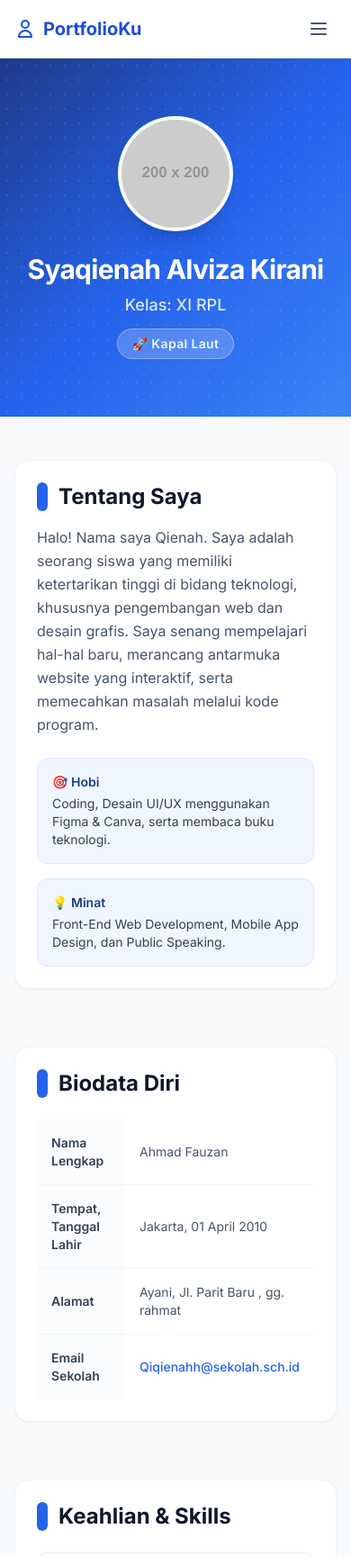
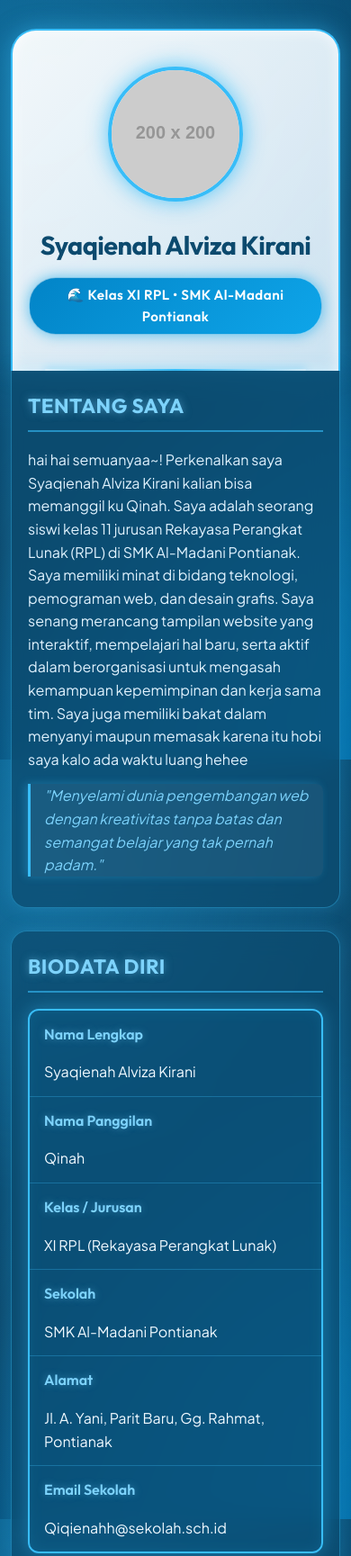
Before and after one commit to syqienlvz/portopolio-pribadi, a plain HTML site: page index.html in a window 390 px wide. Shown: the top 1729 px of the page at 90% size. Drawn offline with nearby package versions, Linux system fonts and the light colour scheme; placeholder pictures from the web are drawn by us.

Commit message:
Update index.html

```diff
--- a/index.html
+++ b/index.html
@@ -3,222 +3,324 @@
 <head>
     <meta charset="UTF-8">
     <meta name="viewport" content="width=device-width, initial-scale=1.0">
-    <title>Website Profile Pribadi - Portfolio</title>
-    <!-- Tailwind CSS CDN -->
-    <script src="https://cdn.tailwindcss.com"></script>
-    <script>
-        tailwind.config = {
-            theme: {
-                extend: {
-                    colors: {
-                        primary: {
-                            50: '#eff6ff',
-                            100: '#dbeafe',
-                            500: '#3b82f6',
-                            600: '#2563eb',
-                            700: '#1d4ed8',
-                            800: '#1e40af',
-                            900: '#1e3a8a',
-                        }
-                    }
-                }
+    <title>Profil Pribadi - Syaqienah Alviza Kirani</title>
+    <!-- GOOGLE FONTS: Plus Jakarta Sans & Outfit untuk Tampilan Modern, Clean, & Luxury -->
+    <link rel="preconnect" href="https://fonts.googleapis.com">
+    <link rel="preconnect" href="https://fonts.gstatic.com" crossorigin>
+    <link href="https://fonts.googleapis.com/css2?family=Outfit:wght@400;500;600;700&family=Plus+Jakarta+Sans:wght@400;500;600;700&display=swap" rel="stylesheet">
+
+    <style>
+        * {
+            margin: 0;
+            padding: 0;
+            box-sizing: border-box;
+            font-family: 'Plus Jakarta Sans', sans-serif;
+        }
+
+        body {
+            /* Tema Biru Muda Mewah & Elegan dengan Nuansa Laut */
+            background-color: #0c4a6e;
+            background-image:
+                radial-gradient(circle at 15% 15%, rgba(56, 189, 248, 0.25) 0%, transparent 45%),
+                radial-gradient(circle at 85% 85%, rgba(14, 165, 233, 0.2) 0%, transparent 50%),
+                linear-gradient(135deg, #075985 0%, #0c4a6e 50%, #0369a1 100%);
+            background-attachment: fixed;
+            color: #f0f9ff;
+            line-height: 1.6;
+            min-height: 100vh;
+        }
+
+        .container {
+            max-width: 820px;
+            margin: 50px auto;
+            padding: 20px;
+        }
+
+        /* Hero / Header Section Berkesan Mewah, Elegan & Clean */
+        .hero {
+            background: linear-gradient(135deg, rgba(255, 255, 255, 0.95), rgba(224, 242, 254, 0.9));
+            backdrop-filter: blur(12px);
+            color: #0369a1;
+            text-align: center;
+            padding: 55px 25px;
+            border-radius: 28px 28px 0 0;
+            border: 2px solid #38bdf8;
+            border-bottom: none;
+            box-shadow: 0 0 25px rgba(56, 189, 248, 0.5), inset 0 0 15px rgba(255, 255, 255, 0.8);
+            position: relative;
+        }
+
+        .profile-img {
+            width: 150px;
+            height: 150px;
+            border-radius: 50%;
+            border: 4px solid #38bdf8;
+            object-fit: cover;
+            margin-bottom: 18px;
+            box-shadow: 0 0 25px rgba(56, 189, 248, 0.8);
+        }
+
+        .hero h1 {
+            font-family: 'Outfit', sans-serif;
+            font-size: 2.5rem;
+            font-weight: 700;
+            color: #0c4a6e;
+            letter-spacing: -0.5px;
+            margin-bottom: 8px;
+        }
+
+        .tagline {
+            display: inline-block;
+            background: linear-gradient(135deg, #0284c7, #0ea5e9);
+            color: #ffffff;
+            font-family: 'Outfit', sans-serif;
+            font-weight: 600;
+            padding: 7px 22px;
+            border-radius: 30px;
+            font-size: 0.95rem;
+            letter-spacing: 0.5px;
+            box-shadow: 0 0 15px rgba(14, 165, 233, 0.6);
+            border: 1px solid rgba(255, 255, 255, 0.5);
+            margin-top: 5px;
+        }
+
+        /* Pembatas Aksen Putih Tipis & Soft Cyan Bercahaya */
+        .hero::after {
+            content: '';
+            position: absolute;
+            bottom: 0;
+            left: 10%;
+            width: 80%;
+            height: 2px;
+            background: linear-gradient(90deg, rgba(255,255,255,0.2), #38bdf8, rgba(255,255,255,0.2));
+            box-shadow: 0 0 10px #38bdf8;
+            border-radius: 2px;
+        }
+
+        /* Kartu Konten Utama Tema Lautan Mewah (*Glassmorphism dengan Glow Effect*) */
+        section {
+            background: rgba(12, 74, 110, 0.7);
+            backdrop-filter: blur(16px);
+            -webkit-backdrop-filter: blur(16px);
+            margin-bottom: 25px;
+            padding: 30px 35px;
+            border-radius: 18px;
+            border: 1px solid rgba(56, 189, 248, 0.4);
+            box-shadow: 0 0 20px rgba(56, 189, 248, 0.25);
+            transition: all 0.3s ease;
+        }
+
+        section:hover {
+            box-shadow: 0 0 30px rgba(56, 189, 248, 0.45);
+            border-color: rgba(125, 211, 252, 0.8);
+        }
+
+        .card-start {
+            border-radius: 0 0 18px 18px;
+            border-top: none;
+        }
+
+        h2 {
+            font-family: 'Outfit', sans-serif;
+            color: #7dd3fc;
+            margin-bottom: 18px;
+            border-bottom: 2px solid rgba(56, 189, 248, 0.6);
+            padding-bottom: 8px;
+            letter-spacing: 0.5px;
+            font-size: 1.4rem;
+            text-transform: uppercase;
+            text-shadow: 0 0 10px rgba(125, 211, 252, 0.5);
+        }
+
+        /* Desain Tabel Biodata Bercahaya */
+        table {
+            width: 100%;
+            border-collapse: separate;
+            border-spacing: 0;
+            border-radius: 12px;
+            overflow: hidden;
+            border: 2px solid #38bdf8;
+            box-shadow: 0 0 20px rgba(56, 189, 248, 0.4), inset 0 0 15px rgba(56, 189, 248, 0.15);
+        }
+
+        th, td {
+            padding: 14px 16px;
+            text-align: left;
+            border-bottom: 1px solid rgba(56, 189, 248, 0.3);
+            background: rgba(7, 89, 133, 0.3);
+        }
+
+        tr:last-child th, tr:last-child td {
+            border-bottom: none;
+        }
+
+        tr:hover td, tr:hover th {
+            background: rgba(56, 189, 248, 0.15);
+        }
+
+        th {
+            width: 35%;
+            color: #7dd3fc;
+            font-weight: 600;
+            font-family: 'Outfit', sans-serif;
+            text-shadow: 0 0 8px rgba(125, 211, 252, 0.4);
+        }
+
+        td {
+            color: #f0f9ff;
+        }
+
+        /* Desain Daftar Skill */
+        ul {
+            list-style-position: inside;
+            padding-left: 5px;
+        }
+
+        li {
+            margin-bottom: 10px;
+            color: #f0f9ff;
+        }
+
+        .about p {
+            color: #e0f2fe;
+            margin-bottom: 12px;
+        }
+
+        /* Desain Link Kontak Bercahaya */
+        .links a {
+            display: inline-block;
+            margin-right: 15px;
+            margin-bottom: 10px;
+            color: #ffffff;
+            text-decoration: none;
+            font-weight: 600;
+            border: 1px solid #38bdf8;
+            padding: 10px 22px;
+            border-radius: 12px;
+            background: linear-gradient(135deg, #0284c7, #0ea5e9);
+            transition: all 0.3s ease;
+            box-shadow: 0 0 15px rgba(56, 189, 248, 0.4);
+        }
+
+        .links a:hover {
+            background: #ffffff;
+            color: #0c4a6e;
+            box-shadow: 0 0 25px rgba(255, 255, 255, 0.9), 0 0 15px rgba(56, 189, 248, 0.8);
+            transform: translateY(-2px);
+        }
+
+        footer {
+            text-align: center;
+            padding: 30px;
+            color: #7dd3fc;
+            font-size: 0.9rem;
+            font-weight: 300;
+        }
+
+        /* Responsif untuk HP */
+        @media (max-width: 600px) {
+            .container {
+                padding: 12px;
+                margin: 20px auto;
             }
-        }
-    </script>
-    <link href="https://fonts.googleapis.com/css2?family=Inter:wght@300;400;500;600;700&display=swap" rel="stylesheet">
-    <style>
-        body {
-            font-family: 'Inter', sans-serif;
-            scroll-behavior: smooth;
-        }
-        .gradient-bg {
-            background: linear-gradient(135deg, #1e3a8a 0%, #2563eb 50%, #3b82f6 100%);
+            .hero {
+                padding: 40px 18px;
+            }
+            .hero h1 {
+                font-size: 1.8rem;
+            }
+            section {
+                padding: 22px 18px;
+            }
+            table, tr, td, th {
+                display: block;
+                width: 100%;
+            }
+            th {
+                border-bottom: none;
+                padding-bottom: 2px;
+            }
         }
     </style>
 </head>
-<body class="bg-slate-50 text-slate-800 antialiased">
+<body>
 
-    <nav class="sticky top-0 z-50 bg-white/90 backdrop-blur-md border-b border-slate-200 shadow-sm">
-        <div class="max-w-5xl mx-auto px-4 sm:px-6 lg:px-8">
-            <div class="flex justify-between h-16 items-center">
-                <div class="font-bold text-xl text-primary-700 flex items-center gap-2">
-                    <svg class="w-6 h-6" fill="none" stroke="currentColor" viewBox="0 0 24 24"><path stroke-linecap="round" stroke-linejoin="round" stroke-width="2" d="M16 7a4 4 0 11-8 0 4 4 0 018 0zM12 14a7 7 0 00-7 7h14a7 7 0 00-7-7z"></path></svg>
-                    PortfolioKu
-                </div>
-                <div class="hidden sm:flex space-x-8 text-sm font-medium">
-                    <a href="#about" class="text-slate-600 hover:text-primary-600 transition">Tentang</a>
-                    <a href="#biodata" class="text-slate-600 hover:text-primary-600 transition">Biodata</a>
-                    <a href="#skills" class="text-slate-600 hover:text-primary-600 transition">Keahlian</a>
-                    <a href="#contact" class="text-slate-600 hover:text-primary-600 transition">Kontak</a>
-                </div>
-                <!-- Mobile Menu Button -->
-                <button id="menu-btn" class="sm:hidden text-slate-600 hover:text-primary-600 focus:outline-none p-2">
-                    <svg class="w-6 h-6" fill="none" stroke="currentColor" viewBox="0 0 24 24"><path stroke-linecap="round" stroke-linejoin="round" stroke-width="2" d="M4 6h16M4 12h16M4 18h16"></path></svg>
-                </button>
-            </div>
-        </div>
-        <!-- Mobile Navigation Menu -->
-        <div id="mobile-menu" class="hidden sm:hidden bg-white border-b border-slate-200 px-4 pt-2 pb-4 space-y-2">
-            <a href="#about" class="block py-2 text-slate-600 hover:text-primary-600">Tentang</a>
-            <a href="#biodata" class="block py-2 text-slate-600 hover:text-primary-600">Biodata</a>
-            <a href="#skills" class="block py-2 text-slate-600 hover:text-primary-600">Keahlian</a>
-            <a href="#contact" class="block py-2 text-slate-600 hover:text-primary-600">Kontak</a>
-        </div>
-    </nav>
+    <div class="container">
+        <!-- Header / Hero Section -->
+        <header class="hero">
+            <img src="https://placehold.co/200x200/0c4a6e/ffffff?text=Qienah" alt="Foto Profil Syaqienah" class="profile-img" onerror="this.src='https://placehold.co/200x200/0c4a6e/ffffff?text=Avatar'">
+            <h1>Syaqienah Alviza Kirani</h1>
+            <p class="tagline">🌊 Kelas XI RPL • SMK Al-Madani Pontianak</p>
+        </header>
 
-    <header class="gradient-bg text-white py-16 px-4 sm:px-6 lg:px-8 text-center relative overflow-hidden">
-        <div class="absolute inset-0 opacity-10 bg-[radial-gradient(#fff_1px,transparent_1px)] [background-size:16px_16px]"></div>
-        <div class="max-w-3xl mx-auto relative z-10 flex flex-col items-center">
-            <!-- Foto / Avatar -->
-            <div class="w-32 h-32 sm:w-40 sm:h-40 rounded-full border-4 border-white/80 shadow-xl overflow-hidden mb-6 bg-primary-100">
-                <img src="https://placehold.co/200x200/1e40af/ffffff?text=Foto+Profil" alt="Foto Profil" class="w-full h-full object-cover" onerror="this.src='https://placehold.co/200x200/1e40af/ffffff?text=Avatar'">
-            </div>
-            <h1 class="text-3xl sm:text-5xl font-bold tracking-tight mb-2">Syaqienah Alviza Kirani</h1>
-            <p class="text-lg sm:text-xl text-blue-100 font-medium mb-1">Kelas: XI RPL</p>
-            <span class="inline-block bg-white/20 backdrop-blur-md text-blue-50 px-4 py-1.5 rounded-full text-sm font-semibold tracking-wide mt-2 border border-white/30">
-                🚀 Kapal Laut
-            </span>
-        </div>
-    </header>
+        <!-- Tentang Saya -->
+        <section class="about card-start">
+            <h2>Tentang Saya</h2>
+            <p>hai hai semuanyaa~! Perkenalkan saya Syaqienah Alviza Kirani kalian bisa memanggil ku Qinah. Saya adalah seorang siswi kelas 11 jurusan Rekayasa Perangkat Lunak (RPL) di SMK Al-Madani Pontianak. Saya memiliki minat di bidang teknologi, pemograman web, dan desain grafis. Saya senang merancang tampilan website yang interaktif, mempelajari hal baru, serta aktif dalam berorganisasi untuk mengasah kemampuan kepemimpinan dan kerja sama tim. Saya juga memiliki bakat dalam menyanyi maupun memasak karena itu hobi saya kalo ada waktu luang hehee</p>
+            <p style="margin-top: 15px; font-style: italic; color: #7dd3fc; border-left: 3px solid #38bdf8; padding-left: 15px; background: rgba(255, 255, 255, 0.05); border-radius: 0 8px 8px 0; box-shadow: -3px 0 10px rgba(56, 189, 248, 0.3);">
+                "Menyelami dunia pengembangan web dengan kreativitas tanpa batas dan semangat belajar yang tak pernah padam."
+            </p>
+        </section>
 
-    <main class="max-w-4xl mx-auto px-4 sm:px-6 lg:px-8 py-12 space-y-16">
+        <!-- Biodata Diri (Tabel Bercahaya) -->
+        <section class="biodata">
+            <h2>Biodata Diri</h2>
+            <table>
+                <tr>
+                    <th>Nama Lengkap</th>
+                    <td>Syaqienah Alviza Kirani</td>
+                </tr>
+                <tr>
+                    <th>Nama Panggilan</th>
+                    <td>Qinah</td>
+                </tr>
+                <tr>
+                    <th>Kelas / Jurusan</th>
+                    <td>XI RPL (Rekayasa Perangkat Lunak)</td>
+                </tr>
+                <tr>
+                    <th>Sekolah</th>
+                    <td>SMK Al-Madani Pontianak</td>
+                </tr>
+                <tr>
+                    <th>Alamat</th>
+                    <td>Jl. A. Yani, Parit Baru, Gg. Rahmat, Pontianak</td>
+                </tr>
+                <tr>
+                    <th>Email Sekolah</th>
+                    <td>Qiqienahh@sekolah.sch.id</td>
+                </tr>
+            </table>
+        </section>
 
-        <section id="about" class="bg-white rounded-2xl shadow-sm border border-slate-100 p-6 sm:p-8">
-            <h2 class="text-2xl font-bold text-slate-900 mb-4 flex items-center gap-3">
-                <span class="w-3 h-8 bg-primary-600 rounded-full"></span>
-                Tentang Saya
-            </h2>
-            <p class="text-slate-600 leading-relaxed mb-6">
-                Halo! Nama saya Qienah. Saya adalah seorang siswa yang memiliki ketertarikan tinggi di bidang teknologi, khususnya pengembangan web dan desain grafis. Saya senang mempelajari hal-hal baru, merancang antarmuka website yang interaktif, serta memecahkan masalah melalui kode program.
-            </p>
-            <div class="grid grid-cols-1 sm:grid-cols-2 gap-4 text-sm">
-                <div class="bg-primary-50 p-4 rounded-xl border border-primary-100">
-                    <h3 class="font-semibold text-primary-900 mb-1">🎯 Hobi</h3>
-                    <p class="text-slate-700">Coding, Desain UI/UX menggunakan Figma & Canva, serta membaca buku teknologi.</p>
-                </div>
-                <div class="bg-primary-50 p-4 rounded-xl border border-primary-100">
-                    <h3 class="font-semibold text-primary-900 mb-1">💡 Minat</h3>
-                    <p class="text-slate-700">Front-End Web Development, Mobile App Design, dan Public Speaking.</p>
-                </div>
+        <!-- Keahlian & Skills -->
+        <section class="skills">
+            <h2>Keahlian & Minat</h2>
+            <ul>
+                <li><strong>Pemrograman Web:</strong> HTML, CSS, serta dasar C++ & Java</li>
+                <li><strong>Desain Grafis:</strong> Canva & Desain Antarmuka (UI)</li>
+                <li><strong>Organisasi & Kepemimpinan:</strong> OSIS, Pramuka, Paskibra</li>
+                <li><strong>Minat Karir:</strong> Front-End Web Development & Psikologi</li>
+            </ul>
+        </section>
+
+        <!-- Kontak / Media Sosial -->
+        <section class="contact">
+            <h2>Hubungi Saya</h2>
+            <p style="margin-bottom: 15px;">Mari terhubung dan berkolaborasi melalui kontak berikut:</p>
+            <div class="links">
+                <a href="https://instagram.com/syqienlvz" target="_blank">📸 Instagram</a>
+                <a href="mailto:Qiqienahh@sekolah.sch.id">✉️ Kirim Email</a>
             </div>
         </section>
+    </div>
 
-        <section id="biodata" class="bg-white rounded-2xl shadow-sm border border-slate-100 p-6 sm:p-8">
-            <h2 class="text-2xl font-bold text-slate-900 mb-6 flex items-center gap-3">
-                <span class="w-3 h-8 bg-primary-600 rounded-full"></span>
-                Biodata Diri
-            </h2>
-            <div class="overflow-x-auto">
-                <table class="w-full text-left border-collapse text-sm sm:text-base">
-                    <tbody>
-                        <tr class="border-b border-slate-100">
-                            <th class="py-4 px-4 font-semibold text-slate-700 w-1/3 bg-slate-50/50 rounded-l-lg">Nama Lengkap</th>
-                            <td class="py-4 px-4 text-slate-600">Ahmad Fauzan</td>
-                        </tr>
-                        <tr class="border-b border-slate-100">
-                            <th class="py-4 px-4 font-semibold text-slate-700 bg-slate-50/50">Tempat, Tanggal Lahir</th>
-                            <td class="py-4 px-4 text-slate-600">Jakarta, 01 April 2010</td>
-                        </tr>
-                        <tr class="border-b border-slate-100">
-                            <th class="py-4 px-4 font-semibold text-slate-700 bg-slate-50/50">Alamat</th>
-                            <td class="py-4 px-4 text-slate-600">Ayani, Jl. Parit Baru , gg. rahmat</td>
-                        </tr>
-                        <tr>
-                            <th class="py-4 px-4 font-semibold text-slate-700 bg-slate-50/50 rounded-l-lg">Email Sekolah</th>
-                            <td class="py-4 px-4 text-primary-600 font-medium">Qiqienahh@sekolah.sch.id</td>
-                        </tr>
-                    </tbody>
-                </table>
-            </div>
-        </section>
-
-        <section id="skills" class="bg-white rounded-2xl shadow-sm border border-slate-100 p-6 sm:p-8">
-            <h2 class="text-2xl font-bold text-slate-900 mb-6 flex items-center gap-3">
-                <span class="w-3 h-8 bg-primary-600 rounded-full"></span>
-                Keahlian & Skills
-            </h2>
-            <div class="grid grid-cols-1 sm:grid-cols-3 gap-6">
-                <!-- Skill 1 -->
-                <div class="p-5 rounded-xl border border-slate-200 hover:border-primary-500 hover:shadow-md transition duration-300 flex flex-col justify-between group">
-                    <div>
-                        <div class="w-12 h-12 bg-primary-100 rounded-lg flex items-center justify-center text-primary-700 font-bold text-xl mb-4 group-hover:bg-primary-600 group-hover:text-white transition">
-                            💻
-                        </div>
-                        <h3 class="font-bold text-slate-800 text-lg mb-1">HTML & CSS</h3>
-                        <p class="text-sm text-slate-500 mb-4">Membuat struktur halaman web dan styling responsif dengan Tailwind CSS.</p>
-                    </div>
-                    <div class="w-full bg-slate-100 rounded-full h-2.5 overflow-hidden">
-                        <div class="bg-primary-600 h-2.5 rounded-full" style="width: 85%"></div>
-                    </div>
-                </div>
-                <!-- Skill 2 -->
-                <div class="p-5 rounded-xl border border-slate-200 hover:border-primary-500 hover:shadow-md transition duration-300 flex flex-col justify-between group">
-                    <div>
-                        <div class="w-12 h-12 bg-primary-100 rounded-lg flex items-center justify-center text-primary-700 font-bold text-xl mb-4 group-hover:bg-primary-600 group-hover:text-white transition">
-                            🎨
-                        </div>
-                        <h3 class="font-bold text-slate-800 text-lg mb-1">Desain Canva</h3>
-                        <p class="text-sm text-slate-500 mb-4">Membuat poster, presentasi kreatif, banner, dan aset visual menarik.</p>
-                    </div>
-                    <div class="w-full bg-slate-100 rounded-full h-2.5 overflow-hidden">
-                        <div class="bg-primary-600 h-2.5 rounded-full" style="width: 90%"></div>
-                    </div>
-                </div>
-                <!-- Skill 3 -->
-                <div class="p-5 rounded-xl border border-slate-200 hover:border-primary-500 hover:shadow-md transition duration-300 flex flex-col justify-between group">
-                    <div>
-                        <div class="w-12 h-12 bg-primary-100 rounded-lg flex items-center justify-center text-primary-700 font-bold text-xl mb-4 group-hover:bg-primary-600 group-hover:text-white transition">
-                            🗣️
-                        </div>
-                        <h3 class="font-bold text-slate-800 text-lg mb-1">Public Speaking</h3>
-                        <p class="text-sm text-slate-500 mb-4">Terampil berbicara di depan umum, presentasi proyek, dan komunikasi tim.</p>
-                    </div>
-                    <div class="w-full bg-slate-100 rounded-full h-2.5 overflow-hidden">
-                        <div class="bg-primary-600 h-2.5 rounded-full" style="width: 80%"></div>
-                    </div>
-                </div>
-            </div>
-        </section>
-
-        <section id="contact" class="bg-white rounded-2xl shadow-sm border border-slate-100 p-6 sm:p-8 text-center">
-            <h2 class="text-2xl font-bold text-slate-900 mb-2 flex items-center justify-center gap-3">
-                <span class="w-3 h-8 bg-primary-600 rounded-full"></span>
-                Kontak & Media Sosial
-            </h2>
-            <p class="text-slate-500 mb-6 text-sm">Hubungi saya melalui tautan di bawah ini:</p>
-            <div class="flex flex-wrap justify-center gap-4">
-                <a href="https://syqienlvz.com" target="_blank" rel="noopener noreferrer" class="flex items-center gap-2 px-6 py-3 bg-gradient-to-r from-pink-500 to-purple-600 text-white rounded-xl font-medium shadow-sm hover:opacity-95 transition">
-                    📸 Instagram
-                </a>
-                <a href="mailto:Qiqienahh @sekolah.sch.id" class="flex items-center gap-2 px-6 py-3 bg-primary-600 text-white rounded-xl font-medium shadow-sm hover:bg-primary-700 transition">
-                    ✉️ Email Sekolah
-                </a>
-            </div>
-        </section>
-
-    </main>
-
-    <footer class="bg-slate-900 text-white py-8 mt-16 text-center text-sm">
-        <div class="max-w-5xl mx-auto px-4">
-            <p>&copy; 2026 Ahmad Fauzan - Tugas Web Development. Dibuat dengan tema Modern Blue.</p>
-        </div>
+    <footer>
+        <p>&copy; 2026 Syaqienah Alviza Kirani. All rights reserved.</p>
     </footer>
 
     <script>
-        // Toggle mobile menu
-        const menuBtn = document.getElementById('menu-btn');
-        const mobileMenu = document.getElementById('mobile-menu');
-
-        menuBtn.addEventListener('click', () => {
-            mobileMenu.classList.toggle('hidden');
-        });
-
-        // Close mobile menu on link click
-        document.querySelectorAll('#mobile-menu a').forEach(link => {
-            link.addEventListener('click', () => {
-                mobileMenu.classList.add('hidden');
-            });
-        });
+        console.log("Selamat datang di website portofolio Syaqienah Alviza Kirani!");
     </script>
 </body>
 </html>
```
